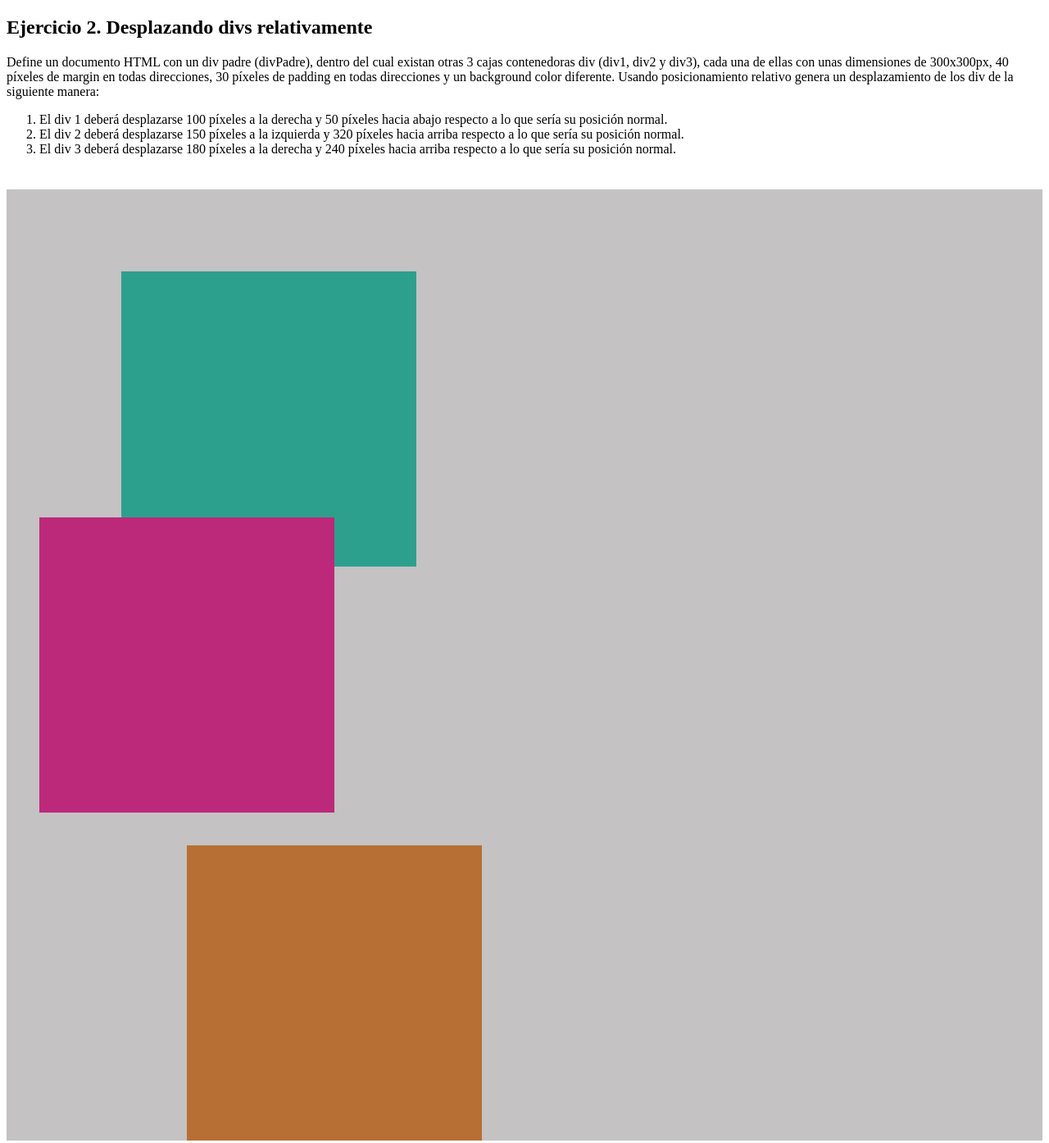
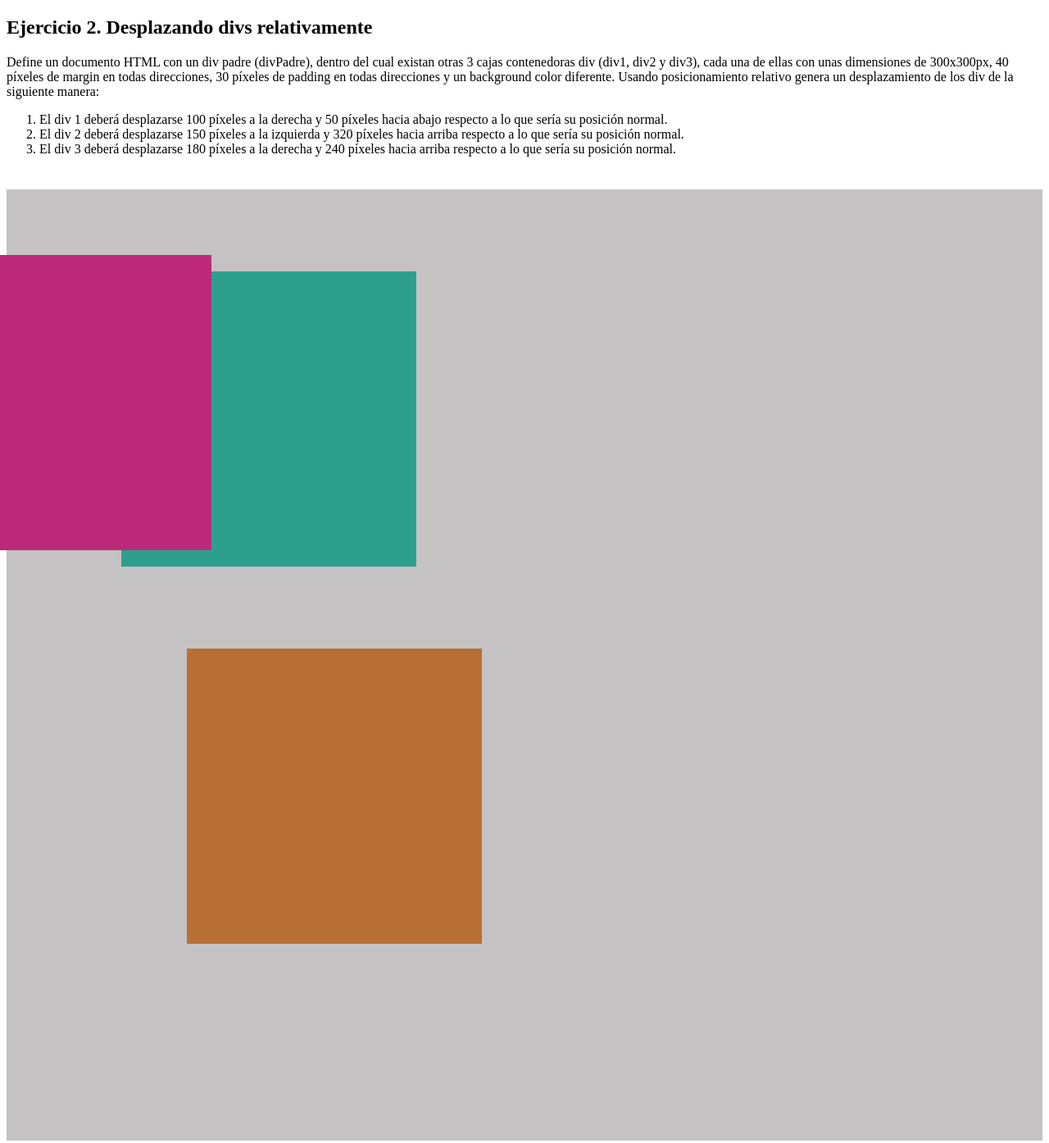
Before and after one commit to Sonia-SV/EjerciciosIndividuales_Adalab, a plain HTML site: page Módulo 1/Ejercicios individuales/Módulo 1-lección-05/modulo-1-leccion-05-ejercicio-02/index.html in a window 1280 px wide. Shown: the whole page at 82% size. Drawn offline with Linux system fonts and the light colour scheme.

Commit message:
Ejercicio2 con Botton-Top comentado

```diff
--- a/Módulo 1/Ejercicios individuales/Módulo 1-lección-05/modulo-1-leccion-05-ejercicio-02/main.css
+++ b/Módulo 1/Ejercicios individuales/Módulo 1-lección-05/modulo-1-leccion-05-ejercicio-02/main.css
@@ -12,24 +12,24 @@
   background-color: rgb(45, 160, 141);
   position: relative;
   top: 100px;
-  right: 0;
-  bottom: 0;
+  /* right: 0;
+  bottom: 0; */
   left: 100px;
 }
 
 .div2 {
   background-color: rgb(189, 41, 122);
   position: relative;
-  top: 0;
   right: 150px;
   bottom: 320px;
-  left: 0;
+  /*top: 0;
+  left: 0; */
 }
 .div3 {
   background-color: rgb(184, 111, 51);
   position: relative;
-  top: 0;
-  right: 0;
+  /* top: 0;
+  right: 0; */
   bottom: 240px;
   left: 180px;
 }
```
